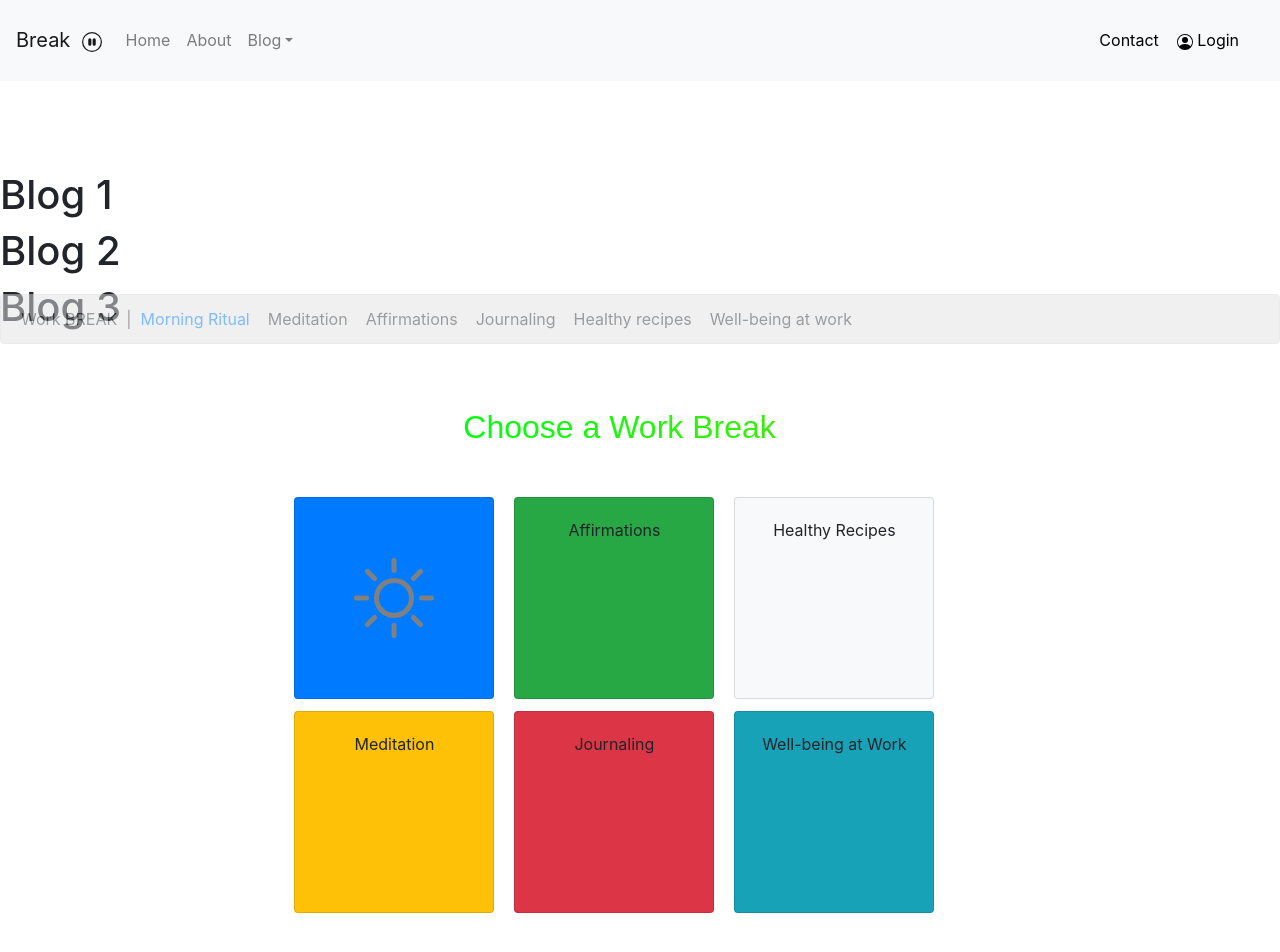
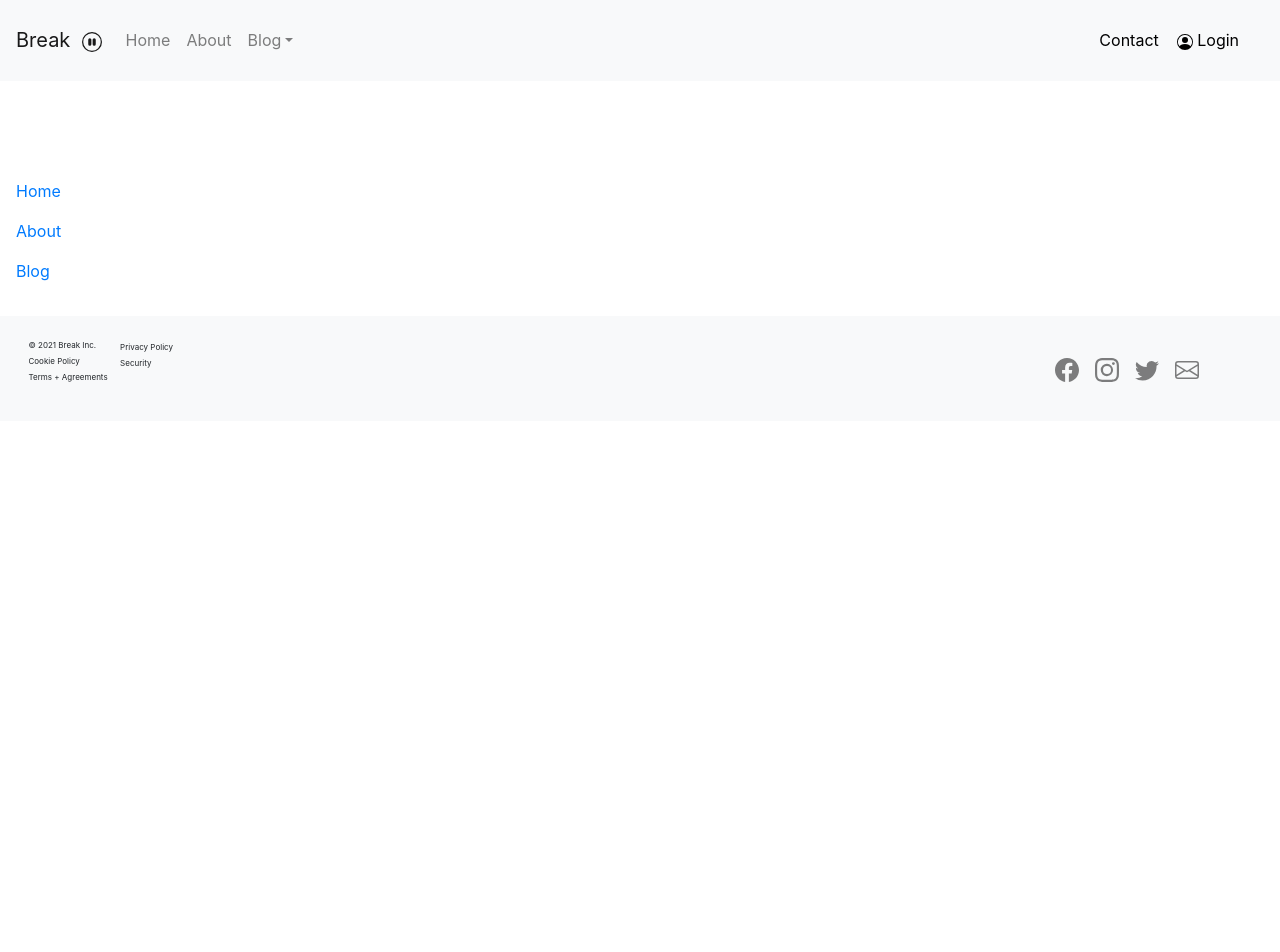
Before and after one commit to arrayinc/react-blog-lindly-lyttle, a React (Create React App) app: page /workbreak in a window 1280 px wide. Shown: the top 952 px of the page. After the commit the page ends 800 px from the top, so only its background shows below. Built offline with nearby package versions, Linux system fonts and the light colour scheme.

Commit message:
set up props to reveal three blogs each

```diff
--- a/src/App.js
+++ b/src/App.js
@@ -10,15 +10,19 @@ import HomePage from './pages/HomePage';
 import AboutPage from './pages/AboutPage';
 import AuthorInfo from './pages/AuthorInfo';
 import ContactPage from './pages/ContactPage';
-import WorkBreak from './pages/WorkBreakHomePage';
-import HomeBreak from './pages/HomeBreakPage';
-import PlayBreak from './pages/PlayBreakPage';
+// import WorkBreak from './pages/WorkBreakPage';
+// import HomeBreak from './pages/HomeBreakPage';
+// import PlayBreak from './pages/PlayBreakPage';
 import BlogPageInfo from './blogdata/BlogPageInfo';
 
 /* Imported Blog Pages */
-import WBMorningRitual from './pages/WorkBreakMorningRitual';
+
 
 import { Switch, Route } from 'react-router-dom';
+import PlayBreakPage from './pages/PlayBreakPage';
+import WorkBreakPage from './pages/WorkBreakPage';
+import HomeBreakPage from './pages/HomeBreakPage';
+
 
 function App() {
   return (
@@ -30,16 +34,17 @@ function App() {
         <Switch>
           <Route path="/" component={HomePage} exact />
           <Route path="/contact" component={ContactPage} />
-          <Route path="/workbreak" render={(props) => (
-            <WorkBreak BlogPageInfo={BlogPageInfo} {...props} />
+          {/* <Route path="/workbreak" component={WorkBreak} /> */}
+          <Route path="/homebreakpage" render={(props) => (
+            <HomeBreakPage BlogPageInfo={BlogPageInfo} {...props} />
              )}/>
-          <Route path="/homebreak" render={(props) => (
-            <HomeBreak BlogPageInfo={BlogPageInfo} {...props} />
+             {/* <Route path="/playbreak" component={PlayBreak} /> */}
+          <Route path="/playbreakpage" render={(props) => (
+            <PlayBreakPage BlogPageInfo={BlogPageInfo} {...props} />
              )}/>
-          <Route path="/playbreak" render={(props) => (
-            <PlayBreak BlogPageInfo={BlogPageInfo} {...props} />
+          <Route path="/workbreakpage" render={(props) => (
+            <WorkBreakPage BlogPageInfo={BlogPageInfo} {...props} />
              )}/>
-          <Route path="/workbreakmorningritual" component={WBMorningRitual} />
           <Route path="/about" render={(props) => (
             <AboutPage AuthorInfo={AuthorInfo} {...props} />
           )} />
--- a/src/blogdata/BlogPageInfo.js
+++ b/src/blogdata/BlogPageInfo.js
@@ -1,9 +1,10 @@
+import molly from '../images/about/Molly4.jpeg'
 const BlogPageInfo = [
 {
     title: "Blog 1 ",
-    author: "Molly ",
+    author: "Molly",
     date: "3-30-21 ",
-    image: " ",
+    image: molly,
     content: "  We’ve all heard of holistic health. Spirit, mind and body working together in harmony. If this is the case,why has society suggested we separate these routine experiences? ",
 },
 {
@@ -12,7 +13,7 @@ const BlogPageInfo = [
         author: "Molly ",
         date: "3-30-21 ",
         image: " ",
-        content:  " ",
+        content:  "testing blog 2 ",
 },
 {
 
@@ -20,7 +21,7 @@ const BlogPageInfo = [
     author: "Molly ",
     date: "3-30-21 ",
     image: " ",
-    content:  " ",
+    content:  " testing blog 3",
 },
 {
 
@@ -28,7 +29,7 @@ const BlogPageInfo = [
     author: "Molly ",
     date: "3-30-21 ",
     image: " ",
-    content:  " ",
+    content:  " testing blog 4 ",
 },
 {
 
@@ -36,7 +37,7 @@ const BlogPageInfo = [
     author: "Molly ",
     date: "3-30-21 ",
     image: " ",
-    content:   " ",
+    content:   "testing blog 5 ",
 },
 {
 
@@ -44,7 +45,7 @@ const BlogPageInfo = [
     author: "Molly ",
     date: "3-30-21 ",
     image: " ",
-    content:  " ",
+    content:  " testing blog 6",
 },
 {
 
@@ -52,7 +53,7 @@ const BlogPageInfo = [
     author: "Molly ",
     date: "3-30-21 ",
     image: " ",
-    content:  " ",
+    content:  " testing blog 7",
 },
 {
 
@@ -60,7 +61,7 @@ const BlogPageInfo = [
     author: "Molly ",
     date: "3-30-21 ",
     image: " ",
-    content:  " ",
+    content:  " testing blog 8 ",
 },
 {
 
@@ -68,7 +69,7 @@ const BlogPageInfo = [
     author: "Molly ",
     date: "3-30-21 ",
     image: " ",
-    content:  " ",
+    content:  " testing blog 9 ",
 },
 
 ]
--- a/src/components/navbar.jsx
+++ b/src/components/navbar.jsx
@@ -17,13 +17,13 @@ export class SiteNavbar extends Component {
               <Nav.Link href="/">Home</Nav.Link>
               <Nav.Link href="/about">About</Nav.Link>
               <NavDropdown title="Blog" id="basic-nav-dropdown">
-                <NavDropdown.Item href="/workbreak">
+                <NavDropdown.Item href="/workbreakpage">
                   Work BREAK
                 </NavDropdown.Item>
-                <NavDropdown.Item href="/homebreak">
+                <NavDropdown.Item href="/homebreakpage">
                   Home BREAK
                 </NavDropdown.Item>
-                <NavDropdown.Item href="/playbreak">
+                <NavDropdown.Item href="/playbreakpage">
                   Play BREAK
                 </NavDropdown.Item>
               </NavDropdown>
--- a/src/index.css
+++ b/src/index.css
@@ -213,11 +213,7 @@ code {
 }
 /************************************************************************/
 
-/* About Page */
-.author {
-  height: 200px;
-  width: 150px;
-  }
+
 /************************************************************************/
 
 /* Contact Page */
@@ -279,7 +275,7 @@ code {
   flex-direction: row;
   flex: 1;
 }
-
+/* About Page */
 .author {
   border: 5px solid black;
   width: auto;
@@ -288,9 +284,7 @@ code {
 .author-name {
   text-align:  center;
 }
-.about-container {
 
-}
 .author-text {
   box-sizing: border-box;
   width: 50%;
--- a/src/pages/AuthorInfo.js
+++ b/src/pages/AuthorInfo.js
@@ -1,20 +1,20 @@
-import emily from '../images/about/EmilyHeadshot.png'
+import emily from '../images/about/EmilyHeadshot.jpeg'
 import abby from '../images/about/Abby4.jpeg'
 import molly from '../images/about/Molly4.jpeg'
 const AuthorInfo = [
 {
     name: "Emily Lindly",
-    image: emily,
+    photo: emily,
     about: "Boss Bitch"
 },
 {
     name: "Abby Lyttle",
-    image: abby,
+    photo: abby,
     about: "Second Boss Bitch"
 },
 {
     name: "Molly Rose",
-    image: molly,
+    photo: molly,
     about: "Third Boss Bitch"
 }
 ]
--- a/src/pages/WorkBreakHomePage.js
+++ /dev/null
@@ -1,53 +0,0 @@
-import React from 'react';
-import { Alert } from "react-bootstrap";
-import { PauseFill, Sun } from "react-bootstrap-icons";
-import { Link } from "react-router-dom";
-
-function WorkBreak(props) {
-  return (
-    <>
-        <h1>{props.BlogPageInfo[0].title}</h1>
-        <h1>{props.BlogPageInfo[1].title}</h1>
-        <h1>{props.BlogPageInfo[2].title}</h1>
-      <Alert className="blog-page-alert" variant='secondary'>
-        Work BREAK&nbsp; |&nbsp;&nbsp;<Link to="/WorkBreakMorningRitual">Morning Ritual</Link>&nbsp;&nbsp;&nbsp;&nbsp;Meditation&nbsp;&nbsp;&nbsp;&nbsp;Affirmations&nbsp;&nbsp;&nbsp;&nbsp;Journaling&nbsp;&nbsp;&nbsp;&nbsp;Healthy recipes&nbsp;&nbsp;&nbsp;&nbsp;Well-being at work
-  </Alert>
-      <h1 className="rainbow rainbow_text_animated">Choose a Work Break <PauseFill /></h1>
-      <div>
-        <div class="card-columns">
-          <div class="card bg-primary">
-            <div class="card-body text-center">
-              <Link to="/workbreakmorningritual"><p class="card-text">Morning Ritual</p></Link><Sun className="card-icons" />
-            </div>
-          </div>
-          <div class="card bg-warning">
-            <div class="card-body text-center">
-              <p class="card-text">Meditation</p>
-            </div>
-          </div>
-          <div class="card bg-success">
-            <div class="card-body text-center">
-              <p class="card-text">Affirmations</p>
-            </div>
-          </div>
-          <div class="card bg-danger">
-            <div class="card-body text-center">
-              <p class="card-text">Journaling</p>
-            </div>
-          </div>
-          <div class="card bg-light">
-            <div class="card-body text-center">
-              <p class="card-text">Healthy Recipes</p>
-            </div>
-          </div>
-          <div class="card bg-info">
-            <div class="card-body text-center">
-              <p class="card-text">Well-being at Work</p>
-            </div>
-          </div>
-        </div>
-      </div>
-    </>
-  );
-}
-export default WorkBreak;
--- a/src/pages/WorkBreakMorningRitual.js
+++ /dev/null
@@ -1,24 +0,0 @@
-import React from 'react';
-import { Badge, Alert } from "react-bootstrap";
-import BackgroundPhoto from "../images/WorkBreakPage/workbreakblog2.jpg";
-import { Facebook, Twitter, Instagram, FilePersonFill, Calendar } from "react-bootstrap-icons";
-import { Link } from "react-router-dom";
-
-function WBMorningRitual() {
-  return (
-    <>
-      <div>
-        <Alert className="blog-page-alert" variant='secondary'>
-          <Link to="/workbreak">Work BREAK&nbsp;</Link> |&nbsp;&nbsp;Morning Ritual&nbsp;&nbsp;&nbsp;&nbsp;Meditation&nbsp;&nbsp;&nbsp;&nbsp;Affirmations&nbsp;&nbsp;&nbsp;&nbsp;Journaling&nbsp;&nbsp;&nbsp;&nbsp;Healthy recipes&nbsp;&nbsp;&nbsp;&nbsp;Well-being at work
-  </Alert>
-        <h1 className="blog-title">A Work Morning Ritual</h1>
-        <br />
-        <h6 className="blog-author">Authored By  <Badge pill variant="primary">Billy Bob</Badge>  <FilePersonFill /></h6>
-        <br /><h6 className="blog-date-time-socials"><Calendar /> Sun Mar 28, 2021 | 3 min read | <Facebook /> <Twitter /> <Instagram /></h6>
-        <img className="workbreak-morning-ritual-photo" src={BackgroundPhoto} alt="First slide" />
-      </div>
-      <div className="blog-text">It is really important to have a morning ritual</div>
-    </>
-  );
-}
-export default WBMorningRitual;
--- /dev/null
+++ b/src/pages/WorkBreakPage.js
@@ -0,0 +1,46 @@
+import React, { useState, useEffect } from "react";
+import { Row, Col,  Button, Container  } from 'react-bootstrap';
+// import { Badge, Button, ButtonGroup, } from "react-bootstrap";
+// import BackgroundPhoto from "../images/WorkBreakPage/workbreakblog2.jpg";
+// import { Facebook, Twitter, Instagram, FilePersonFill, Calendar } from "react-bootstrap-icons";
+// import { Link } from "react-router-dom";
+
+export default function WorkBreakPage(props) {
+  const [blogClicked, setBlogClicked] = useState();
+
+  // useEffect(() =>{
+  //   document.querySelectorAll('.blog-button')[0].style.height = '';
+  //   document.querySelectorAll('.blog-button')[1].style.height = '';
+  //   document.querySelectorAll('.blog-button')[2].style.height = '';
+  //   // document.querySelectorAll('.blog-button')[blogClicked].style.height ='300px' ;
+  // });
+
+  return (
+
+    <>
+    <Container className="blog-container">
+    <Row>
+      <Col>
+      <Button className="blog-button" src={props.BlogPageInfo[0].title}  onClick={() => setBlogClicked(0)}/>
+      </Col>
+      <Col >
+      <Button className="blog-button" src={props.BlogPageInfo[1].title}  onClick={() => setBlogClicked(1)}/>
+      </Col>
+      <Col >
+      <Button className="blog-button" src={props.BlogPageInfo[2].title}  onClick={() => setBlogClicked(2)}/>
+      </Col>
+    </Row>
+
+  <Row>
+    <Container className="blog-content">
+    <Col>
+<h1 className="blog-date">{props.BlogPageInfo[blogClicked].title}</h1>
+<p>{props.BlogPageInfo[blogClicked].content}</p>
+    </Col>
+    </Container>
+  </Row>
+  </Container>
+  </>
+
+  );
+}
```
Also changed, not shown: src/pages/PlayBreakPage.js (+41 -15 lines), src/images/about/EmilyHeadshot.jpeg (added), src/images/about/EmilyHeadshot.png (deleted).
